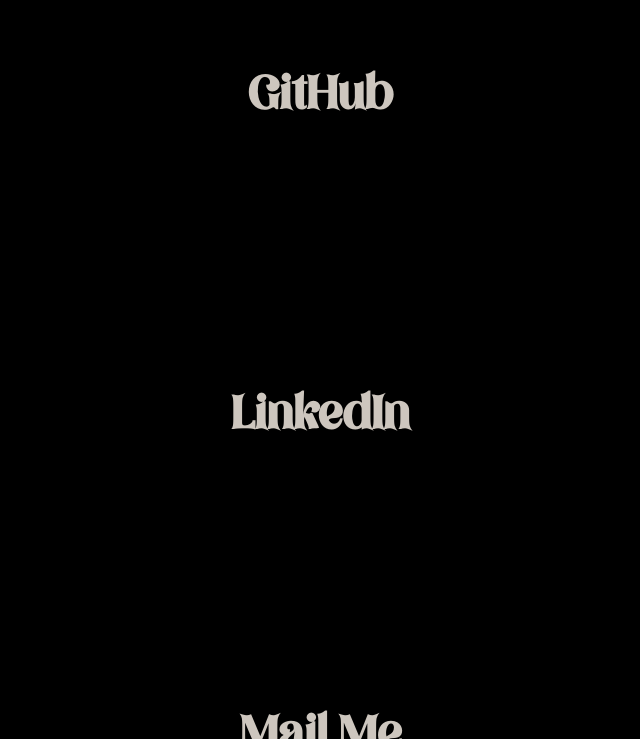
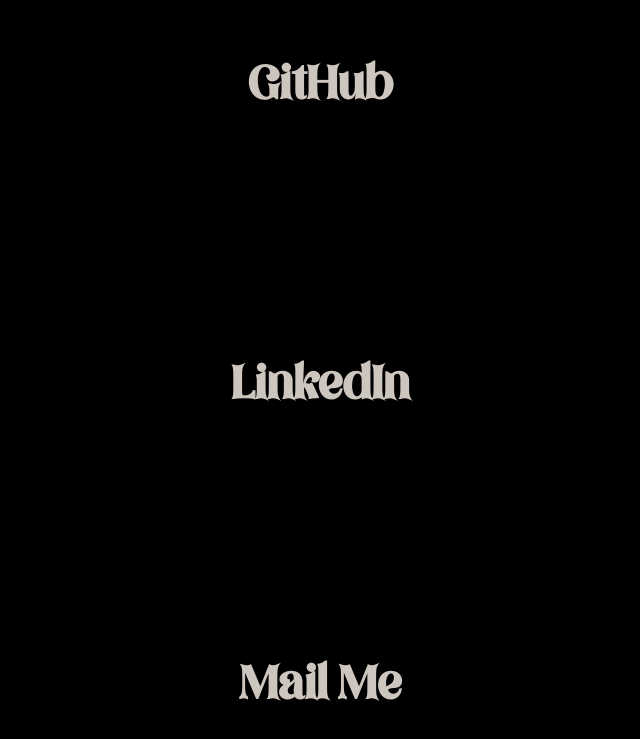
Before and after one commit to jalaj711/personal-website, a Next.js app: page / in a window 1280 px wide. Shown: the part 11261-12000 px from the top of the page, without its empty margins (320-960 px from the left). Built offline with nearby package versions, Linux system fonts and the light colour scheme.

Commit message:
added links to connect page
Signed-off-by: Jalaj Kumar <96870071+jalaj711@users.noreply.github.com>

```diff
--- a/src/components/ConnectSection/index.module.css
+++ b/src/components/ConnectSection/index.module.css
@@ -13,7 +13,7 @@
 
 .section {
   width: 100vw;
-  height: 400vh;
+  height: 300vh;
   color: #cdc6be;
   position: relative;
 }
@@ -53,12 +53,12 @@
 
 .out_of_view {
   position: absolute;
-  top: 300vh;
+  top: 200vh;
 }
 
 .text_container {
   width: 100vw;
-  height: 200vh;
+  height: 150vh;
   display: flex;
   flex-direction: column;
   justify-content: space-around;
--- a/src/components/ConnectSection/index.tsx
+++ b/src/components/ConnectSection/index.tsx
@@ -38,9 +38,11 @@
             }%)`,
           }}
         >
+          <a href="https://github.com/jalaj711/" target="_blank">
             <h1 className={[styles.text, MillionDreams.className].join(" ")}>
               GitHub
             </h1>
+          </a>
         </div>
         <div
           className={styles.contact_element}
@@ -52,9 +54,14 @@
             }%)`,
           }}
         >
+          <a
+            href="https://www.linkedin.com/in/jalaj-kumar-b29248232/"
+            target="_blank"
+          >
             <h1 className={[styles.text, MillionDreams.className].join(" ")}>
               LinkedIn
             </h1>
+          </a>
         </div>
         <div
           className={styles.contact_element}
@@ -80,23 +87,14 @@
             }%)`,
           }}
         >
+        <a
+          href="https://www.instagram.com/jalajkumar_/"
+          target="_blank"
+        >
           <h1 className={[styles.text, MillionDreams.className].join(" ")}>
             Instagram
           </h1>
-        </div>
-        <div
-          className={styles.contact_element}
-          style={{
-            transform: `translateX(${
-              ratio > 0 && ratio < MAX_RATIO
-                ? Math.sin((ratio / MAX_RATIO) * 30) * 50
-                : 0
-            }%)`,
-          }}
-        >
-          <h1 className={[styles.text, MillionDreams.className].join(" ")}>
-            Twitter
-          </h1>
+          </a>
         </div>
       </div>
     </section>
```
Lines whose indentation alone changed are shown as unchanged.
